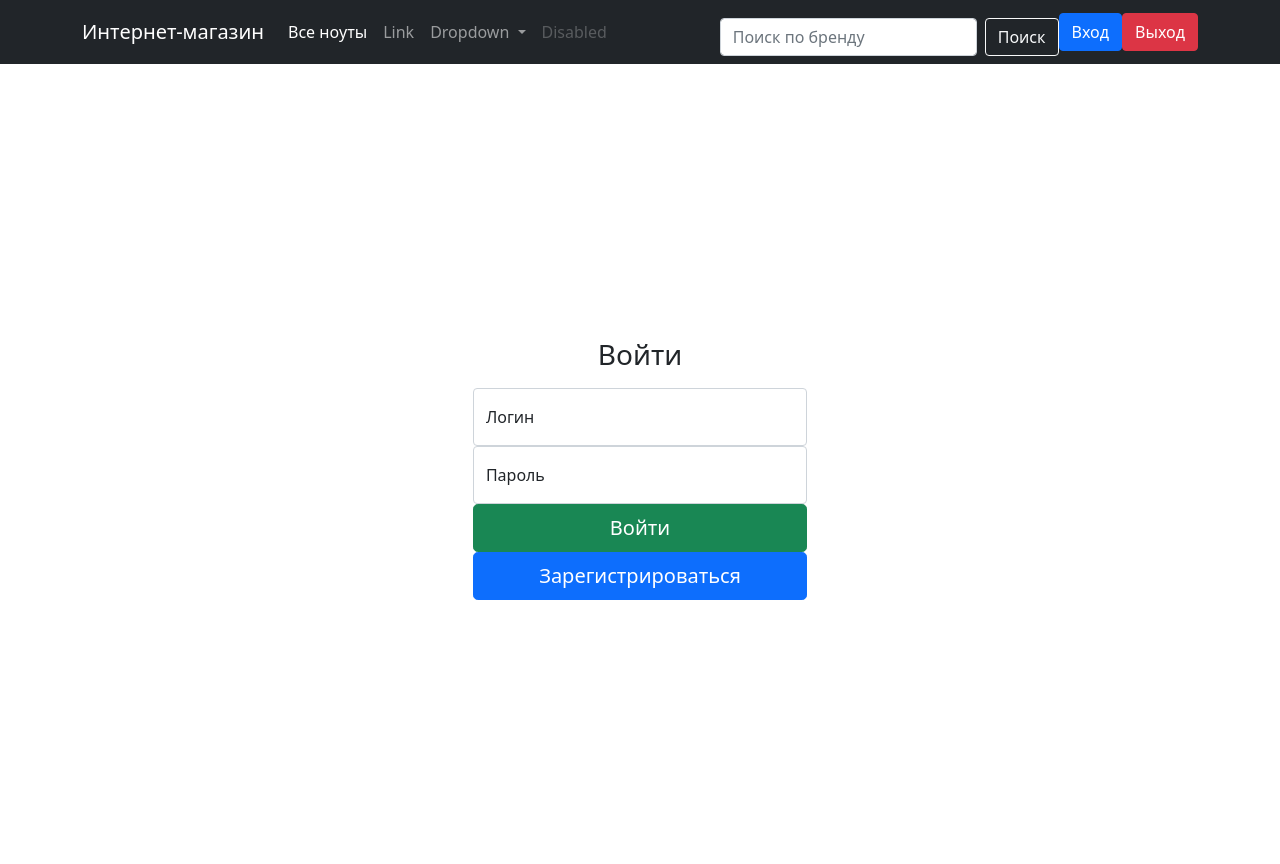
After one commit to kurrbanov/inno_django, a Django app: template server/templates/login.html in a window 1280 px wide. The commit adds this page. Run offline with Django 3.2, Linux system fonts and the light colour scheme; the template is opened without the code that fills it, so the values that code supplies are empty.

Commit message:
added login and logout user

```diff
--- a/server/server/urls.py
+++ b/server/server/urls.py
@@ -19,7 +19,7 @@ from django.urls import path
 from django.conf import settings
 from django.conf.urls.static import static
 
-from application.views import main_page, laptops, search, registration, login
+from application.views import main_page, laptops, search, registration, login_page, logout_page
 
 urlpatterns = [
     path('admin/', admin.site.urls),
@@ -27,5 +27,6 @@ urlpatterns = [
     path('laptops/', laptops, name='laptops'),
     path('search/', search, name='search'),
     path('registration/', registration, name='registration'),
-    path('login/', login, name='login')
+    path('login/', login_page, name='login'),
+    path('logout/', logout_page, name='logout')
 ] + static(settings.STATIC_URL, document_root=settings.STATIC_ROOT)
--- a/server/templates/base_index.html
+++ b/server/templates/base_index.html
@@ -47,10 +47,12 @@
             </ul>
             <form method="POST" class="d-flex" action="{% url 'search' %}">
                 {% csrf_token %}
-                <input class="form-control me-2" type="search" placeholder="Поиск по бренду" aria-label="Search" name="brand">
+                <input class="form-control me-2" type="search" placeholder="Поиск по бренду" aria-label="Search"
+                       name="brand">
                 <button class="btn btn-outline-light" type="submit">Поиск</button>
             </form>
             <a class="btn btn-primary" type="button" href="{% url 'registration' %}">Вход</a>
+            <a class="btn btn-danger" type="button" href="{% url 'logout' %}">Выход</a>
         </div>
     </div>
 </nav>
--- /dev/null
+++ b/server/templates/login.html
@@ -0,0 +1,49 @@
+{% extends 'base_index.html' %}
+{% load static %}
+
+{% block content %}
+    <style>
+        html, body {
+            height: 100%;
+        }
+
+        main {
+            height: 100%;
+            display: flex;
+            justify-content: center;
+            align-items: center;
+            flex-direction: column;
+        }
+
+        form {
+            max-width: 400px;
+        }
+
+        form {
+            padding-top: 10px;
+        }
+
+
+    </style>
+    <main class="signin text-center">
+        <form method="POST" class="signin">
+            {% csrf_token %}
+            <h1 class="h3 mb-3 fw-normal">Войти</h1>
+            {% for message in messages %}
+                <div class="alert alert-danger" role="alert">
+                    {{ message }}
+                </div>
+            {% endfor %}
+            <div class="form-floating">
+                <input type="text" class="form-control" id="username" name="username" placeholder="Логин">
+                <label for="username">Логин</label>
+            </div>
+            <div class="form-floating">
+                <input type="password" class="form-control" id="password" name="password" placeholder="Пароль">
+                <label for="password">Пароль</label>
+            </div>
+            <button class="w-100 btn btn-lg btn-success" type="submit">Войти</button>
+            <a class="w-100 btn btn-lg btn-primary" type="button" href="{% url 'registration' %}">Зарегистрироваться</a>
+        </form>
+    </main>
+{% endblock content %}
```
Also changed, not shown: server/application/views.py (+27 -3 lines).
